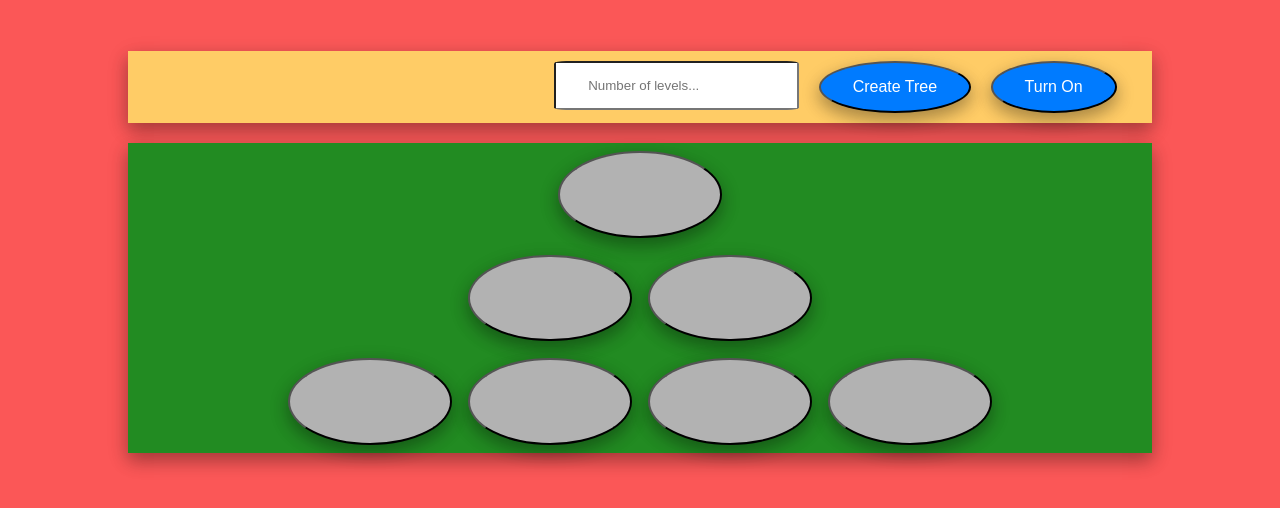
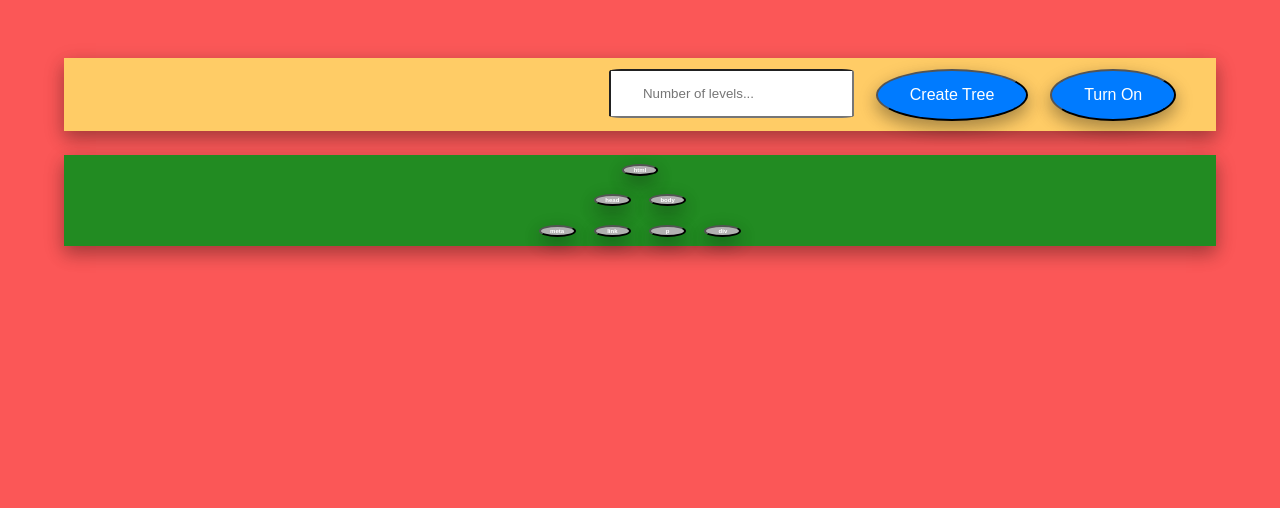
Before and after one commit to GustavoLastra/weihnachtsDOM-react, a React (Create React App) app in the folder weihnachtsbaum/: page / in a window 1280 px wide. Shown: the top 508 px of the page. Built offline with nearby package versions, Linux system fonts and the light colour scheme.

Commit message:
add create tree

```diff
--- a/weihnachtsbaum/src/component/Led.js
+++ b/weihnachtsbaum/src/component/Led.js
@@ -9,12 +9,14 @@ class Led extends Component {
         this.onClick = this.onClick.bind(this);
     }
 
-    onClick() {}
+    onClick() {
+
+    }
 
     render() {
         return (
-            <button style={this.props.buttonState=== true? styles.backgroundOn:styles.backgroundOff } >
-
+            <button style={this.props.led.buttonState=== true? styles.backgroundOn:styles.backgroundOff } >
+                {this.props.led.label}
             </button>
         );
     }
@@ -24,22 +26,30 @@ const styles = {
     backgroundOn : {
         backgroundColor: '#ffef96',
         boxShadow: "0 8px 16px 0 rgba(0,0,0,0.2), 0 6px 20px 0 rgba(0,0,0,0.19)",
-        width: "20%",
-        paddingTop: "10%",
+        width: "4%",
         cursor: "pointer",
-        margin: "1% 1%",
         borderRadius: "50%",
-        outline: "none"
+        outline: "none",
+        textAlign: "center",
+        textDecoration: "none",
+        fontSize: "10%",
+        color: "#007bff",
+        fontWeight: "bold"
 },
     backgroundOff : {
         backgroundColor: '#b2b2b2',
         boxShadow: "0 8px 16px 0 rgba(0,0,0,0.2), 0 6px 20px 0 rgba(0,0,0,0.19)",
-        width: "20%",
-        paddingTop: "10%",
+        width: "4%",
         cursor: "pointer",
         margin: "1% 1%",
         borderRadius: "50%",
-        outline: "none"
+        outline: "none",
+        textAlign: "center",
+        textDecoration: "none",
+        fontSize: "10%",
+        color: "white",
+        fontWeight: "bold"
+
 
     },
 }
--- a/weihnachtsbaum/src/component/LedRow.js
+++ b/weihnachtsbaum/src/component/LedRow.js
@@ -14,11 +14,9 @@ class LedRow extends Component {
             <div style={styles.ledRow}>
                 {
                     this.props.leds.map((led, index) => {
-                        return<Led
+                        return <Led
                             key={index}
-                            parentId={led.parentId}
-                            ownId={led.ownId}
-                            buttonState={led.buttonState}
+                            led={led}
                         />
                     })
                 }
--- a/weihnachtsbaum/src/component/Tools.js
+++ b/weihnachtsbaum/src/component/Tools.js
@@ -13,7 +13,7 @@ class Tools extends Component {
     }
 
     onClickCreate() {
-        this.setState({buttonState: !this.state.buttonState});
+        this.props.onCreate(this.state.value);
     }
 
     onClickTurn() {
@@ -43,7 +43,7 @@ class Tools extends Component {
                     />
                 </div>
                 <div style={styles.toolItem}>
-                    <button style={styles.primaryButton}>Create Tree</button>
+                    <button onClick={this.onClickCreate} style={styles.primaryButton}>Create Tree</button>
                 </div>
                 <div style={styles.toolItem}>
                     <button onClick={this.onClickTurn} style={this.state.buttonName==="Turn On"?styles.primaryButton:styles.dangerButton}>{this.state.buttonName}</button>
--- a/weihnachtsbaum/src/component/Tree.js
+++ b/weihnachtsbaum/src/component/Tree.js
@@ -9,12 +9,12 @@ class Tree extends Component {
         this.state = {
             ledRows: TreeData.ledRows,
         };
-        this.addLedRow = this.addLedRow.bind(this);
+        //this.addLedRow = this.addLedRow.bind(this);
         this.onTurn = this.onTurn.bind(this);
+        this.onCreate = this.onCreate.bind(this);
     }
 
     onTurn(turn) {
-        console.log("Tree onTurn: " + turn);
         let tempArray = this.state.ledRows;
         if (turn === true){
             tempArray.map(ledRow => {
@@ -28,15 +28,26 @@ class Tree extends Component {
 
         }
         this.setState({ledRows: tempArray})
-
-        console.log("TREE tempArray: " + JSON.stringify(this.state.ledRows));
     }
 
-    addLedRow(newLedRow) {
-        let tempArray = this.state.ledRows;
-        tempArray.push(newLedRow);
-        this.setState({ledRows: tempArray});
+    onCreate(levels) {
+        let newTree = {"ledRows": []};
+        var ledCounter;
+        var row;
+
+        for (row = 0, ledCounter = 1; row < levels; row++, ledCounter++ ) {    //ledCounter*=2
+            let newLeds = {"leds": []}
+            for (var i=0 ; i  < ledCounter ; i++ ) {
+                let newLed = { label: "div", parentId: 0, ownId: 0, buttonState : false };
+                newLeds.leds.push(newLed);
+            }
+            newTree.ledRows.push(newLeds);
+        }
+
+        this.setState({ledRows: newTree.ledRows})
+
     }
+
 
     render() {
         return (
@@ -44,6 +55,7 @@ class Tree extends Component {
                 <div style={styles.toolsContainer}>
                     <Tools
                         onTurn={this.onTurn}
+                        onCreate={this.onCreate}
                     />
                 </div>
 
@@ -72,12 +84,11 @@ class Tree extends Component {
 
 const styles = {
 
-
     container: {
         display: "flex",
         flexDirection: "column",
         justifyContent: "space-arround",
-        width:"80%",
+        width:"90%",
         margin: "auto"
     },
 
--- a/weihnachtsbaum/src/data.js
+++ b/weihnachtsbaum/src/data.js
@@ -1,8 +1,13 @@
 const TreeData = {
     "ledRows": [
-        {"leds": [{parentId: 0, ownId: 1, buttonState : false}]},
-        {"leds": [{parentId: 1, ownId: 11, buttonState : false}, {parentId: 1, ownId: 12, buttonState : false}]},
-        {"leds": [{parentId: 11, ownId: 111, buttonState : false}, {parentId: 11, ownId: 112, buttonState : false}, {parentId: 12, ownId: 121, buttonState : false},{parentId: 12, ownId: 122, buttonState : false}]},
+        {"leds": [{
+            label: "html",
+                parentId: 0,
+                ownId: 1, buttonState : false,
+                leds: []
+        }]},
+        {"leds": [{label: "head",parentId: 1, ownId: 11, buttonState : false}, {label: "body",parentId: 1, ownId: 12, buttonState : false}]},
+        {"leds": [{label: "meta",parentId: 11, ownId: 111, buttonState : false}, {label: "link", parentId: 11, ownId: 112, buttonState : false}, {label: "p", parentId: 12, ownId: 121, buttonState : false},{label: "div", parentId: 12, ownId: 122, buttonState : false}]},
     ]
 }
 
```
